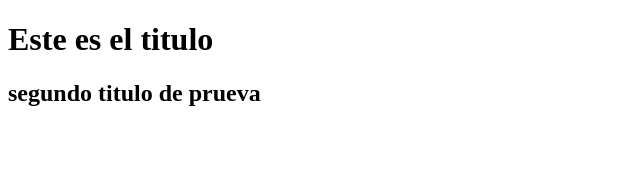
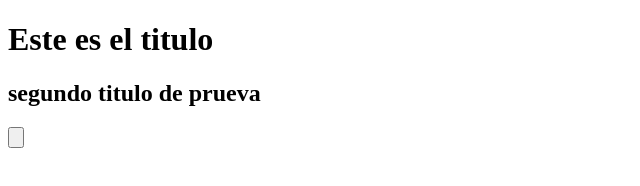
Before and after one commit to jdomifo/git.proyect, a plain HTML site: page index.html in a window 1280 px wide. Shown: the full height of the page, 0-640 px from the left. Drawn offline with Linux system fonts and the light colour scheme.

Commit message:
se agrego boton

```diff
--- a/index.html
+++ b/index.html
@@ -10,6 +10,7 @@
 <body>
     <h1>Este es el titulo</h1>
     <h2>segundo titulo de prueva</h2>
+    <input type="button" name="enviar" id="enviar">
 </body>
 
 </html>
```
